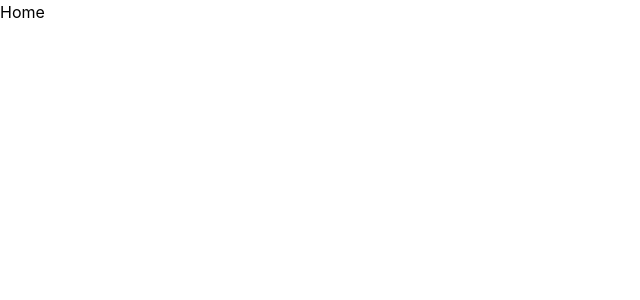
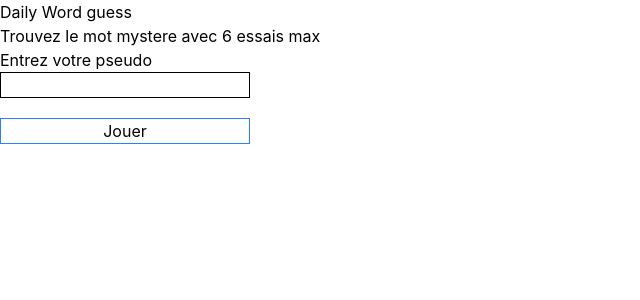
Before and after one commit to t3mq/projet-frontend, a React (Vite) app: page / in a window 1280 px wide. Shown: the top 300 px of the page, without its empty margins (0-640 px from the left). Built offline with nearby package versions, Linux system fonts and the light colour scheme.

Commit message:
Home page V1 avec stockage de pseudo

```diff
--- a/src/pages/Home.jsx
+++ b/src/pages/Home.jsx
@@ -1,3 +1,64 @@
+import { useState } from "react";
+import { useNavigate } from "react-router";
+
 export default function Home() {
-    return <h1>Home</h1>
+  const [pseudo, setPseudo] = useState(""); // un useState initialisé vide
+  const naviguer = useNavigate(); // ! Hook pour changer de page
+
+  //mettre a jour la variable a chaque lettre tapé
+  const SavePseudo = (e) => {
+    setPseudo(e.target.value); // va contenir le texte tapé
+  };
+
+  const validerFormulaire = (evenement) => {
+    evenement.preventDefault(); // pour bloquer le rechargement de la page
+
+    // pour pas jouer un pseudo vide
+    if (pseudo.trim() === "") {
+      alert("Veuillez entrer un pseudo");
+      return;
+    }
+
+    const PseudoJoueur = {
+      nom: pseudo.trim(), // trim va supp les espaces inutiles (début et à la fin)
+    };
+
+    // ? FORMATAGE des données
+    const FormatageDonnees = JSON.stringify(PseudoJoueur); // formater la donnée au format json pour le stocké dans le fichier usersData.json
+    localStorage.setItem("joueur", FormatageDonnees); // pour enregistrer dans le NAVIGATEUR
+
+
+    // ---------------TEST---------------------------------
+    //  relit ce qui a été stocké
+    // const donneesSauvegardees = localStorage.getItem("joueur");
+    // On transforme le texte JSON en objet JS
+    // const joueurRecupere = JSON.parse(donneesSauvegardees);
+
+    // alert(`mon pseudo est : ${joueurRecupere.nom}`); // test pour regarder si le pseudo est bien save
+
+    // ----------------------------------------------------
+
+    // ? changer de page
+    naviguer("/partie");
+  };
+
+  return (
+    <>
+      <h1 className="">Daily Word guess</h1>
+      <h2>Trouvez le mot mystere avec 6 essais max</h2>
+      <h2>Entrez votre pseudo</h2>
+      <form onSubmit={validerFormulaire} className="flex flex-col gap-5 w-fit">
+        <input
+          type="text"
+          value={pseudo}
+          onChange={SavePseudo}
+          className="border border-black-600"
+          name="PseudoInput"
+        />
+        <button type="submit" className="border border-blue-500">
+          Jouer
+        </button>
+      </form>
+    </>
+  );
 }
```
